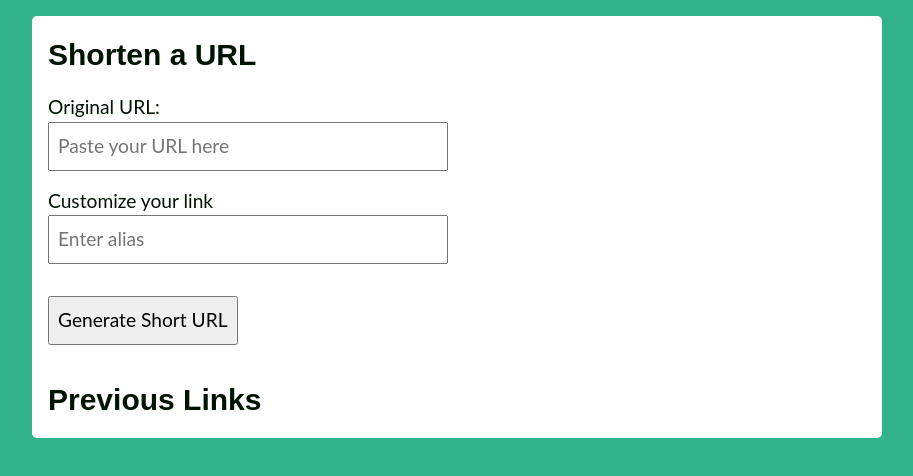
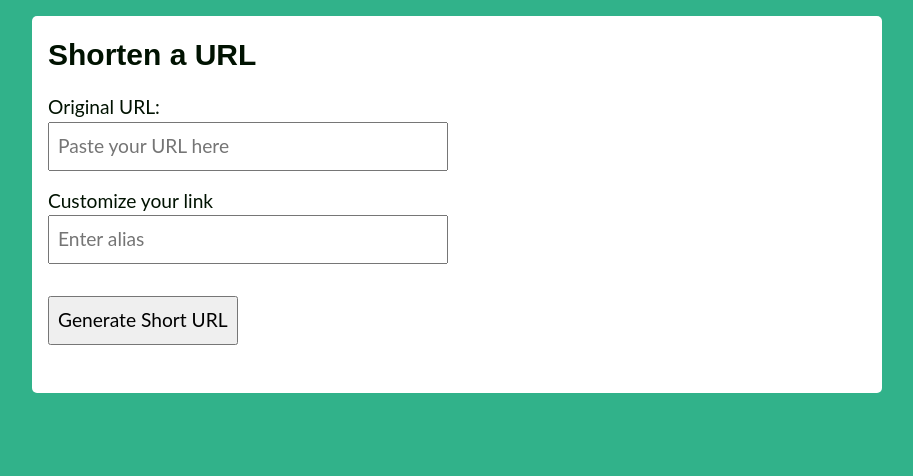
Before and after one commit to Insanityandme/flerplattformstekniker-projekt, a Vue app: page / in a window 1280 px wide. Shown: the top 476 px of the page, without its empty margins (183-1096 px from the left). Built offline with nearby package versions, Linux system fonts and the light colour scheme.

Commit message:
refactor: remove previous link heading

```diff
--- a/src/components/LinkApp.vue
+++ b/src/components/LinkApp.vue
@@ -26,7 +26,6 @@ onMounted(() => {
       <UrlShortener @handleCreateLink="handleCreateLink" />
     </section>
     <section class="section-url-history">
-      <h4>Previous Links</h4>
       <SavedLinks :links="savedLinks" />
     </section>
   </div>
```
